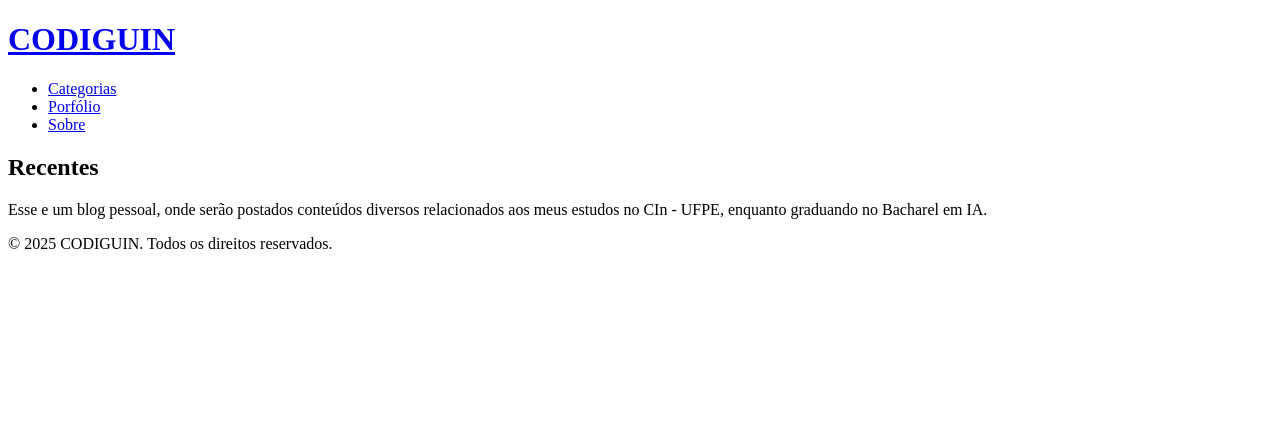
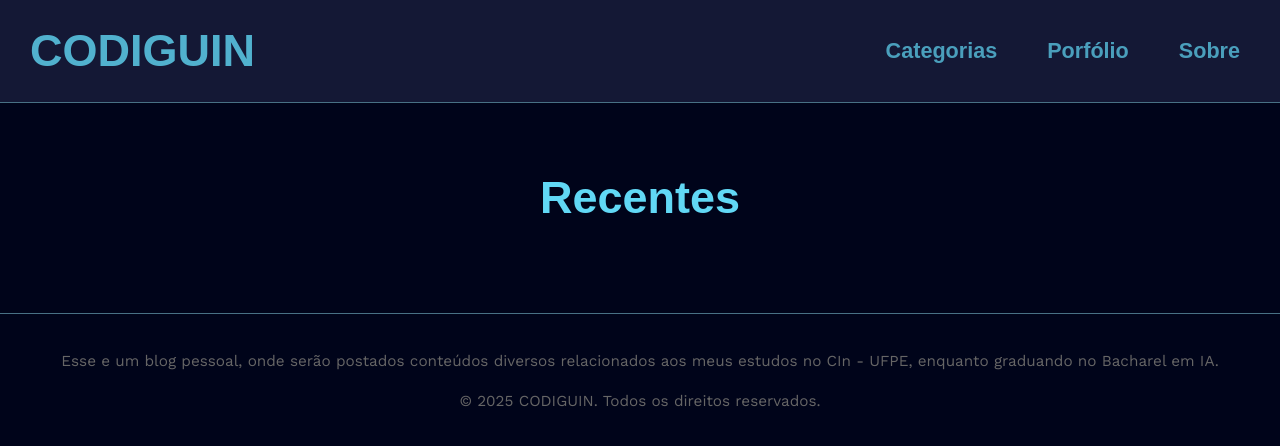
Before and after one commit to gabrielbelo2007/gabrielbelo2007.github.io, a Jekyll site: the page built from pages/index.md, in a window 1280 px wide. Shown: the top 446 px of the page. Built offline with Jekyll 4.4.1, drawn with Linux system fonts in a browser that asks for light colours; some web fonts are replaced.

Commit message:
Fix -  baseurl(2)

```diff
--- a/_config.yml
+++ b/_config.yml
@@ -3,7 +3,6 @@ email: gabrielbelo.dev@gmail.com
 description: >- # this means to ignore newlines until "baseurl:"
   Esse e um blog pessoal, onde serão postados conteúdos diversos relacionados aos meus estudos no CIn - UFPE,
   enquanto graduando no Bacharel em IA.
-baseurl: "gabrielbelo2007.github.io" # the subpath of your site, e.g. /blog
 url: "gabrielbelo2007.github.io" # the base hostname & protocol for your site, e.g. http://example.com
 github_username:  gabrielbelo2007
 lang: pt-BR
--- a/_layouts/default.html
+++ b/_layouts/default.html
@@ -5,9 +5,9 @@
     <meta name="viewport" content="width=device-width, initial-scale=1.0">
     <title>{{ page.title }}</title>
     <meta name="description" content="{{ page.description | default: site.description }}">
-    <link rel="stylesheet" href="{{site.baseurl}}/assets/css/style.css">
-    <link rel="stylesheet" href="{{site.baseurl}}/assets/css/molokai.css">
-    <link rel="icon" href="{{site.baseurl}}/assets/img/site_icon.png" type="image/png">
+    <link rel="stylesheet" href="{{ '/assets/css/style.css' | relative_url }}">
+    <link rel="stylesheet" href="{{ '/assets/css/molokai.css' | relative_url }}">
+    <link rel="icon" href="{{ '/assets/img/site_icon.png' | relative_url }}" type="image/png">
 </head>
 <body>
   {% include header.html %}
```
Also changed, not shown: 1 other file.
